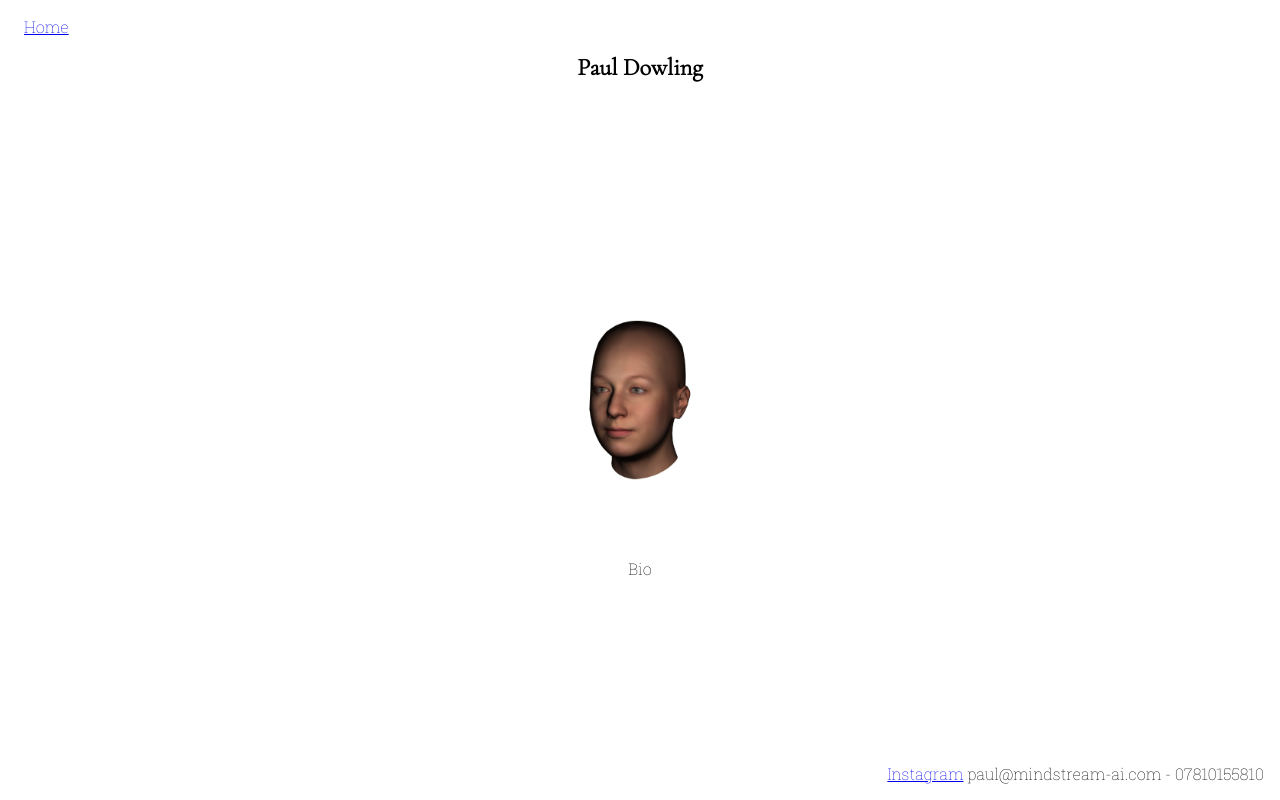
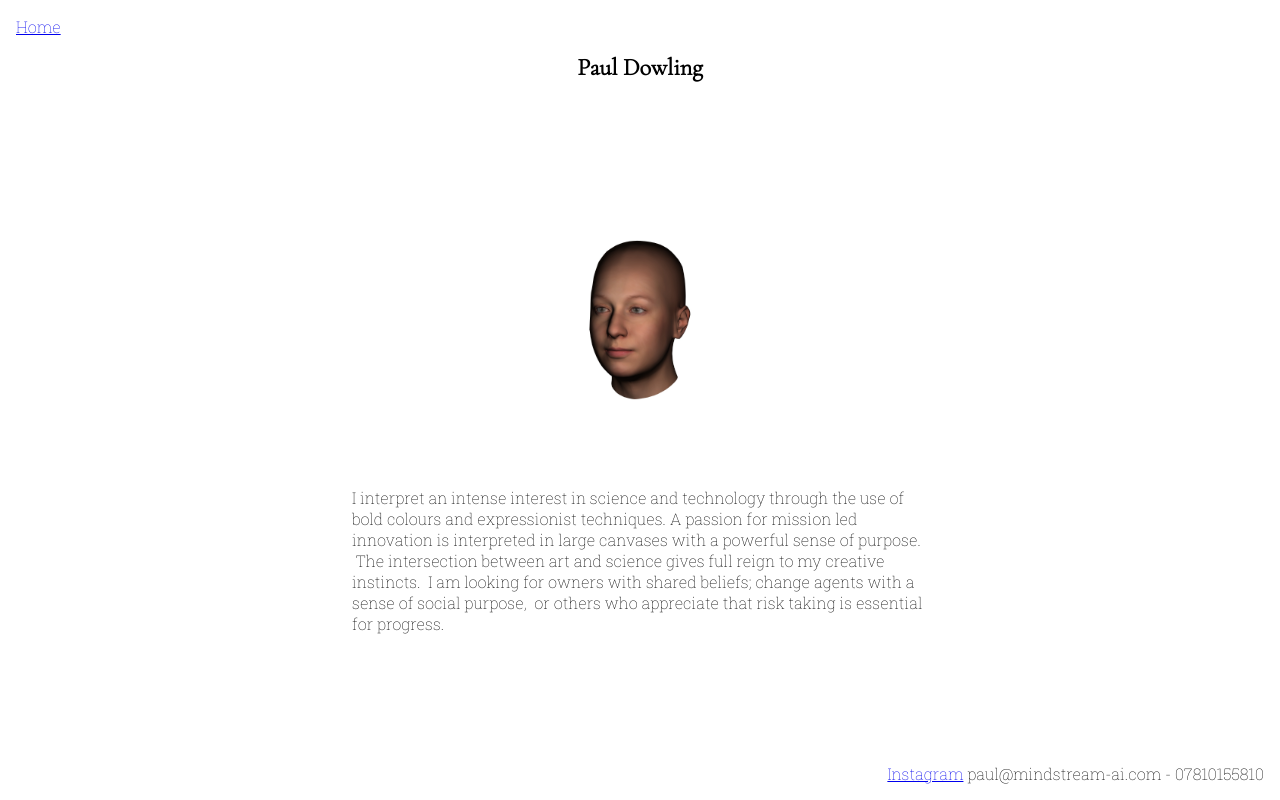
Before and after one commit to ejdowling/pdart, a plain HTML site: page bio.html in a window 1280 px wide. Drawn offline with nearby package versions, Linux system fonts and the light colour scheme.

Commit message:
add bio and caption 1

```diff
--- a/bio.html
+++ b/bio.html
@@ -13,14 +13,14 @@
   position:absolute;
   max-width: 20%;
   max-height: 20%;
-  top: 50%;
+  top: 40%;
   left: 50%;
   transform: translate(-50%, -50%);
 }
 figcaption{
   position:absolute;
-  max-width: 20%;
-  top: 71%;
+  max-width:45%;
+  top: 70%;
   left: 50%;
   transform: translate(-50%, -50%);
   font-family: 'Roboto Slab', serif; margin:10;
@@ -30,7 +30,7 @@ h1 {text-align: center; font-family: 'Cormorant Garamond', serif; font-size: 1.5
 .links {position: fixed;
     bottom: 0;
     right: 0; margin:1em}
-body {font-family: 'Roboto Slab', serif; margin:10;}
+body {font-family: 'Roboto Slab', serif; margin:auto;}
 </style>
 </head>
 <body>
@@ -40,7 +40,11 @@ body {font-family: 'Roboto Slab', serif; margin:10;}
       </h1>
     <figure>
         <img src="face.jpg" alt="Trulli">
-        <figcaption>Bio</figcaption>
+        <figcaption>I interpret an intense interest in science and technology through the use of bold colours and expressionist techniques. A passion for mission led innovation is interpreted in large canvases with a powerful sense of purpose.  The intersection between art and science gives full reign to my creative instincts.
+
+          I am looking for owners with shared beliefs; change agents with a sense of social purpose,  or others who appreciate that risk taking is essential for progress.
+
+          </figcaption>
       </figure>
 
 
--- a/style.css
+++ b/style.css
@@ -58,7 +58,8 @@ figcaption{
   top: 83%;
   left: 50%;
   transform: translate(-50%, -50%);
-  font-family: 'Roboto Slab', serif; margin:10;}
+  font-family: 'Roboto Slab', serif; margin:10;
+  text-align: center;}
 /* The dots/bullets/indicators */
 
 
```
Also changed, not shown: index.html (+4 -1 lines).
